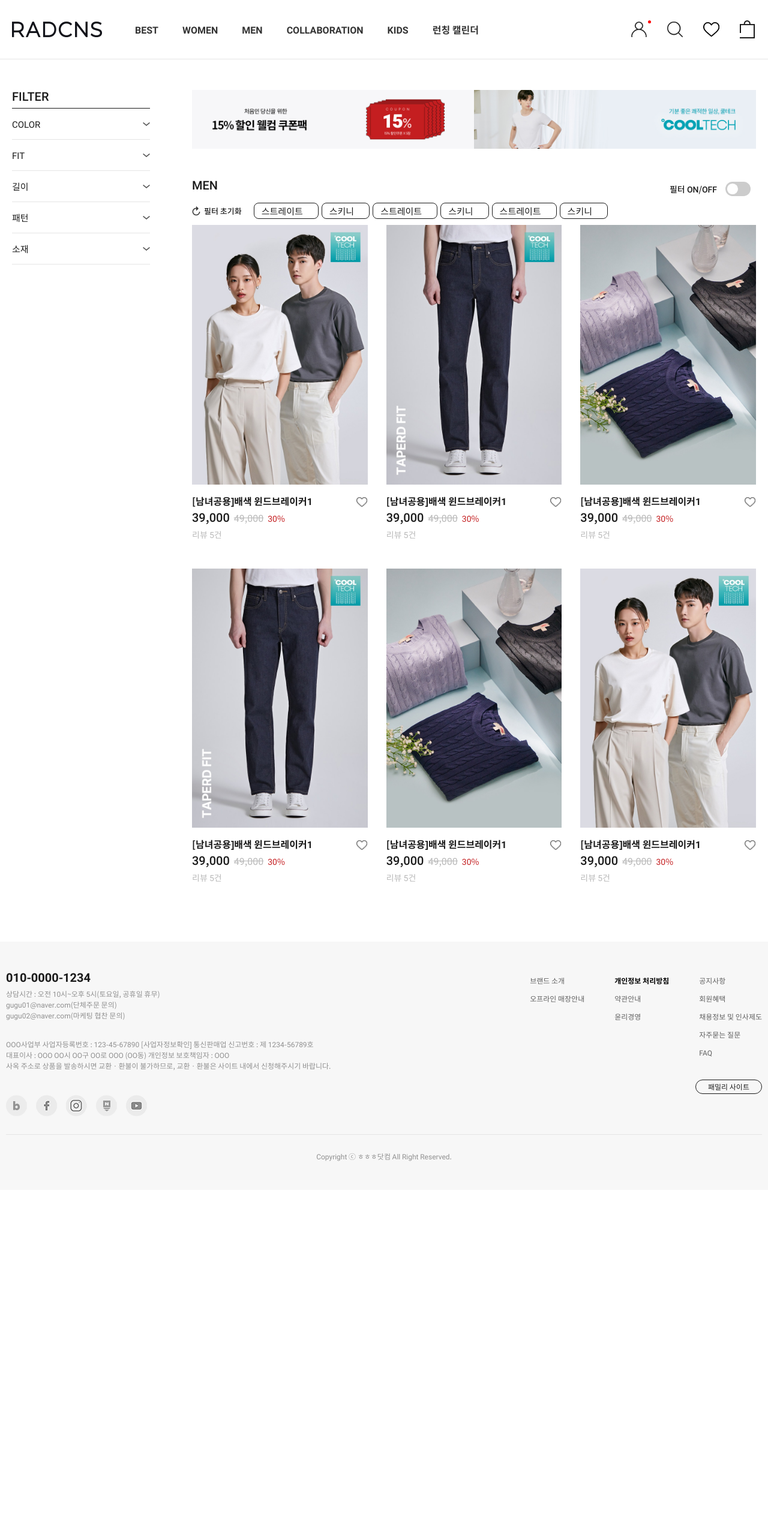
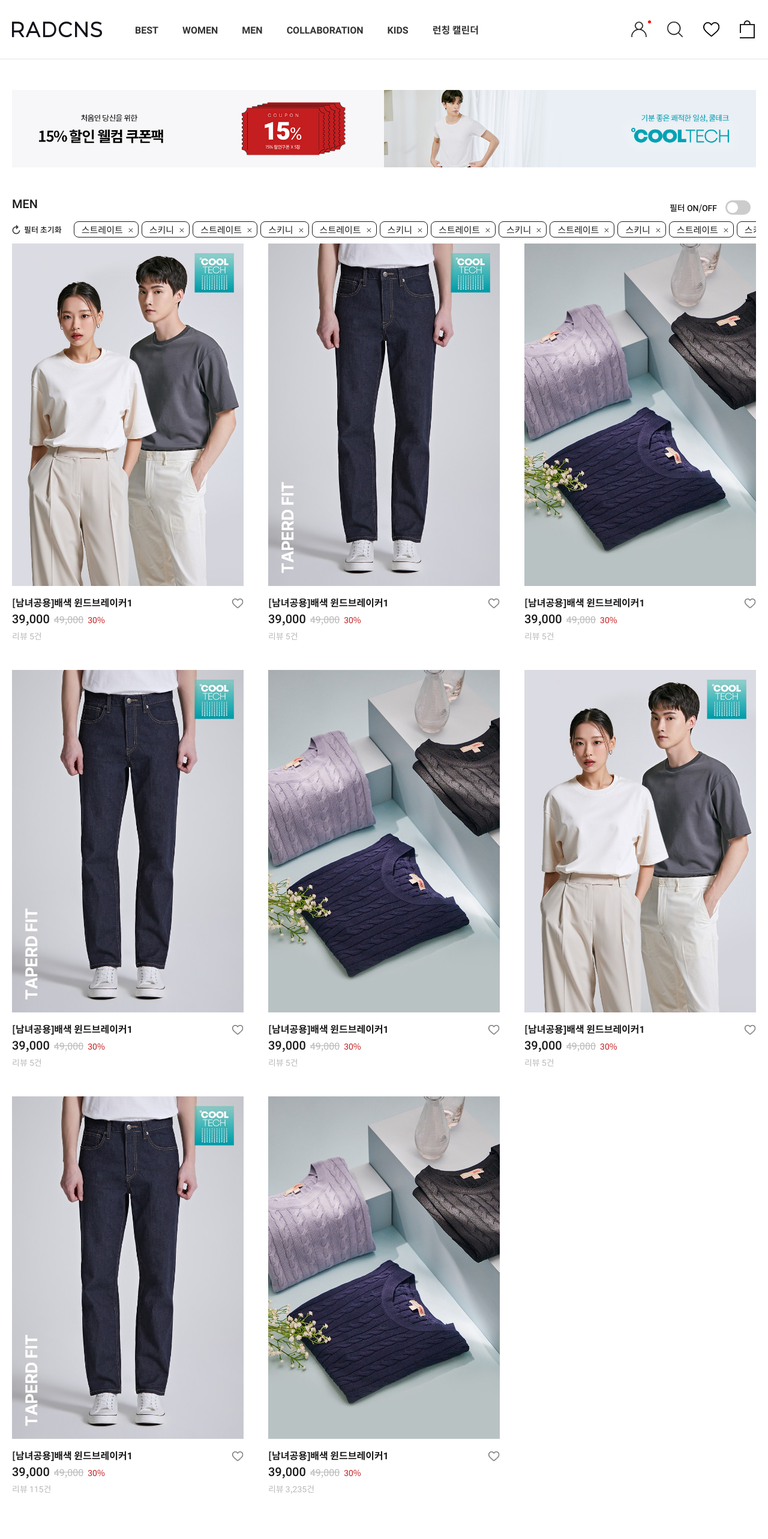
Before and after one commit to 9Gu-Mo/OKR-VUE, a Vue app: page /sub/GoodsList in a window 1280 px wide. Shown: the top 2566 px of the page at 60% size. Before the commit the page ends 1984 px from the top, so only its background shows below. Built offline with nearby package versions, Linux system fonts and the light colour scheme; what v-calendar, vue-grid-layout would draw is missing.

Commit message:
템플릿 상품 리스트 페이지

```diff
--- a/package.json
+++ b/package.json
@@ -16,7 +16,7 @@
     "core-js": "^3.8.3",
     "node-polyfill-webpack-plugin": "^2.0.1",
     "roboto-fontface": "*",
-    "swiper": "^9.3.2",
+    "swiper": "^9.4.1",
     "v-calendar": "^3.0.3",
     "vue": "^3.2.13",
     "vue-grid-layout": "^3.0.0-beta1",
--- a/src/App.vue
+++ b/src/App.vue
@@ -33,10 +33,6 @@ export default {
         popOpen : false,
     }),
 
-    methods: {
-
-    },
-
     mounted() {
         // 검색창 오픈
         let search = document.querySelector('#search');
--- a/src/components/sub/GoodsList.vue
+++ b/src/components/sub/GoodsList.vue
@@ -1,7 +1,7 @@
 <template>
     <div class="sub">
         <div class="sub_wrap gdsList">
-            <div class="gdsList_filter active">
+            <div class="gdsList_filter">
                 <h3>FILTER</h3>
                 <ul class="gdsList_filter_wrap">
                     <li class="gdsList_filter_item js_filter-toggle" v-for="(el, index) in list" :key="index" :class="{ color: el.chkColor, on:isOpen }">
@@ -19,7 +19,7 @@
                     </li>
                 </ul>
             </div>
-            <div class="gdsList_con active">
+            <div class="gdsList_con">
                 <div class="gdsList_con_banner">
                     <a href="#n" v-for="(el, index) in banner" :key="index">
                         <img :src="el.img" :alt="el.alt">
@@ -43,8 +43,9 @@
                         @swiper="onSwiper"
                         @slideChange="onSlideChange"
                     >
-                        <swiper-slide v-for="(el, filSlide) in filterSlide" :key="filSlide">
-                            <span>{{ el.filter }}</span>
+                        <swiper-slide v-for="(el, filSlide) in filterSlide" :key="filSlide" :class="{ colorChip: el.colorChip }" class="filter_add">
+                            <span :class="el.color">{{ el.filter }}</span>
+                            <button type="button" @click="remove"><span>필터 제거</span></button>
                         </swiper-slide>
                     </swiper>
                 </div>
@@ -234,6 +235,57 @@ export default {
             {
                 filter: "스키니",
             },
+            {
+                filter: "스트레이트",
+            },
+            {
+                filter: "스키니",
+            },
+            {
+                filter: "스트레이트",
+            },
+            {
+                filter: "스키니",
+            },
+            {
+                filter: "스트레이트",
+            },
+            {
+                filter: "스키니",
+            },
+            {
+                filter: "스트레이트",
+            },
+            {
+                filter: "스키니",
+            },
+            {
+                filter: "스트레이트",
+            },
+            {
+                filter: "스키니",
+            },
+            {
+                filter: "스트레이트",
+            },
+            {
+                filter: "스키니",
+            },
+            {
+                colorChip: true,
+                filter: "red",
+                color: "red"
+            },
+            {
+                colorChip: true,
+                filter: "blue",
+                color: "blue"
+            },
+            {
+                colorChip: true,
+                filter: "brown",
+                color: "brown"
+            },
         ],
         gdsList: [
             {
@@ -284,6 +336,22 @@ export default {
                 discount: "30%",
                 review: "5"
             },
+            {
+                img: require("@/assets/images/main/main_goodSilde02.jpg"),
+                name: "[남녀공용]배색 윈드브레이커1",
+                sale: "39,000",
+                price: "49,000",
+                discount: "30%",
+                review: "115"
+            },
+            {
+                img: require("@/assets/images/main/main_goodSilde03.jpg"),
+                name: "[남녀공용]배색 윈드브레이커1",
+                sale: "39,000",
+                price: "49,000",
+                discount: "30%",
+                review: "3,235"
+            },
         ]
     }),
 
@@ -291,6 +359,22 @@ export default {
         open() {
             this.isOpen = !this.isOpen;
         }
+    },
+
+    mounted() {
+        // filter on/off
+        let filter = document.querySelector('.gdsList_filter');
+        let contents = document.querySelector('.gdsList_con');
+        let fSwitch = document.querySelector('.filter_switch label input');
+        fSwitch.addEventListener('click', function() {
+            if(fSwitch.checked) {
+                filter.classList.add('active');
+                contents.classList.add('active');
+            } else {
+                filter.classList.remove('active');
+                contents.classList.remove('active');
+            }
+        })
     },
 
     setup() {
--- a/src/styles/layout/page.scss
+++ b/src/styles/layout/page.scss
@@ -91,7 +91,6 @@
         justify-content: space-between;
         align-items: flex-start;
         margin: 0 auto;
-        // width: 88%;
         padding: 0 20px;
         max-width: 1580px;
         position: relative;
--- a/src/styles/pages/goodsList.scss
+++ b/src/styles/pages/goodsList.scss
@@ -1,15 +1,18 @@
+@use '../abstracts/absForward.scss' as a;
+
 // 상품 리스트 페이지
 .gdsList_filter {
     width: 250px;
-    position: absolute;
     top: 0;
-    left: -450px;
-    transition: all 0.3s;
+    transition: all .5s;
     padding-right: 20px;
+    margin-left: -450px;
     opacity: 0;
     &.active {
         display: block;
-        left: 20px;
+        position: sticky;
+        margin-left: 0;
+        top: 150px;
         opacity: 1;
     }
     > h3 {
@@ -52,12 +55,12 @@
                             border-radius: 50%;
                             font-size: 0;
                             border: none;
-                            &.red { background-color: red; }
-                            &.blue { background-color: blue; }
-                            &.black { background-color: black; }
-                            &.green { background-color: green; }
-                            &.skyblue { background-color: skyblue; }
-                            &.brown { background-color: brown; }
+                            @at-root .red { background-color: red; }
+                            @at-root .blue { background-color: blue; }
+                            @at-root .black { background-color: black; }
+                            @at-root .green { background-color: green; }
+                            @at-root .skyblue { background-color: skyblue; }
+                            @at-root .brown { background-color: brown; }
                         }
                         input:checked + label {
                             background-image: url('/src/assets/images/icon/ico_color_selected.png');
@@ -139,10 +142,10 @@
 .gdsList_con {
     width: 100%;
     margin-left: 0;
-    transition: all 0.3s;
+    transition: all .5s;
     &.active {
         width: calc(100% - 300px);
-        margin-left: 300px;
+        // margin-left: 300px;
     }
     &_banner {
         display: flex;
@@ -245,6 +248,31 @@
                 position: relative;
                 transition: all 0.3s;
                 width: auto !important;
+                &.colorChip {
+                    font-size: 0;
+                    span {
+                        display: block;
+                        width: 15px;
+                        height: 15px;
+                        border-radius: 50%;
+                    }
+                }
+                &:last-child {
+                    margin-right: 0 !important;
+                }
+                button {
+                    position: absolute;
+                    top: 50%;
+                    right: 7px;
+                    transform: translateY(-50%);
+                    width: 10px;
+                    height: 10px;
+                    background: url('/src/assets/images/icon/ico_close_black.png') no-repeat center / contain;
+                    margin-top: 1px;
+                    span {
+                        @include a.blind;
+                    }
+                }
             }
         }
     }
```
Also changed, not shown: src/assets/images/icon/ico_close_black.png (added), 1 other file (tests, documents, lock files or other folders).
